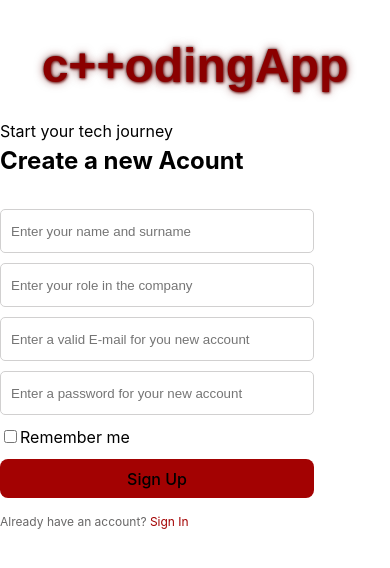
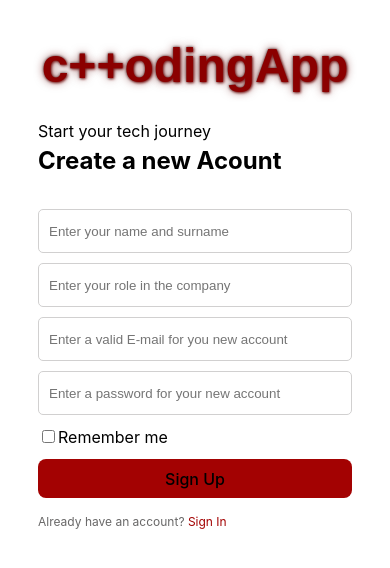
Before and after one commit to RobertoPallanez/task4, a React (Vite) app: page /SignupPage in a window 390 px wide. Shown: the top 568 px of the page. Built offline with nearby package versions, Linux system fonts and the light colour scheme; a web font is replaced by a local one.

Commit message:
commit ia

```diff
--- a/src/App.css
+++ b/src/App.css
@@ -230,10 +230,33 @@ div {
     margin: 0;
   }
 
-  .signupFlexbox {
+  /* .signupFlexbox {
     width: 100%;
     justify-self: center;
     margin: 0;
+  } */
+
+  .signupFlexbox {
+    position: relative;
+    background-color: white;
+    height: fit-content;
+    width: 100%;
+    color: black;
+    padding-top: 1px;
+    display: flex;
+    flex-direction: column;
+    justify-content: center;
+    align-items: center; /* Add this to center horizontally */
+  }
+
+  .signupForm {
+    display: flex;
+    flex-direction: column;
+    background-color: white;
+    height: fit-content;
+    width: 90%; /* Adjust width as needed */
+    max-width: 500px; /* Control the maximum width */
+    justify-self: center; /* This isn't necessary with flexbox centering */
   }
 
   /* .signupForm {
@@ -328,30 +351,33 @@ div {
     margin: 0; /* Minimal padding for very small screens */
   }
 
-  /* .signupFlexbox {
+  .signupFlexbox {
+    position: relative;
+    background-color: white;
+    height: fit-content;
+    width: 100%;
+    color: black;
+    padding-top: 1px;
+    display: flex;
+    flex-direction: column;
+    justify-content: center;
+    align-items: center; /* Add this to center horizontally */
+  }
+
+  .signupForm {
+    display: flex;
+    flex-direction: column;
+    background-color: white;
+    height: fit-content;
+    width: 90%; /* Adjust width as needed */
+    max-width: 500px; /* Control the maximum width */
+    justify-self: center; /* This isn't necessary with flexbox centering */
+  }
+
+  /* .signinPageBody > .signupFlexbox {
     width: 100%;
     display: flex;
     justify-content: center;
-  } */
-
-  /* .signinPageBody > .header {
-    position: relative;
-    left: -20px;
-    top: -50px;
-    width: 100%;
-  } */
-
-  .signinPageBody > .signupFlexbox {
-    width: 100%;
-    display: flex;
-    justify-content: center;
-  }
-
-  /* .signinPageBody > .signupFlexbox > .signupForm {
-    width: fit-content;
-    justify-self: center;
-    margin-left: -40px;
-    padding: 0;
   } */
 
   .loggedPageBody {
```
